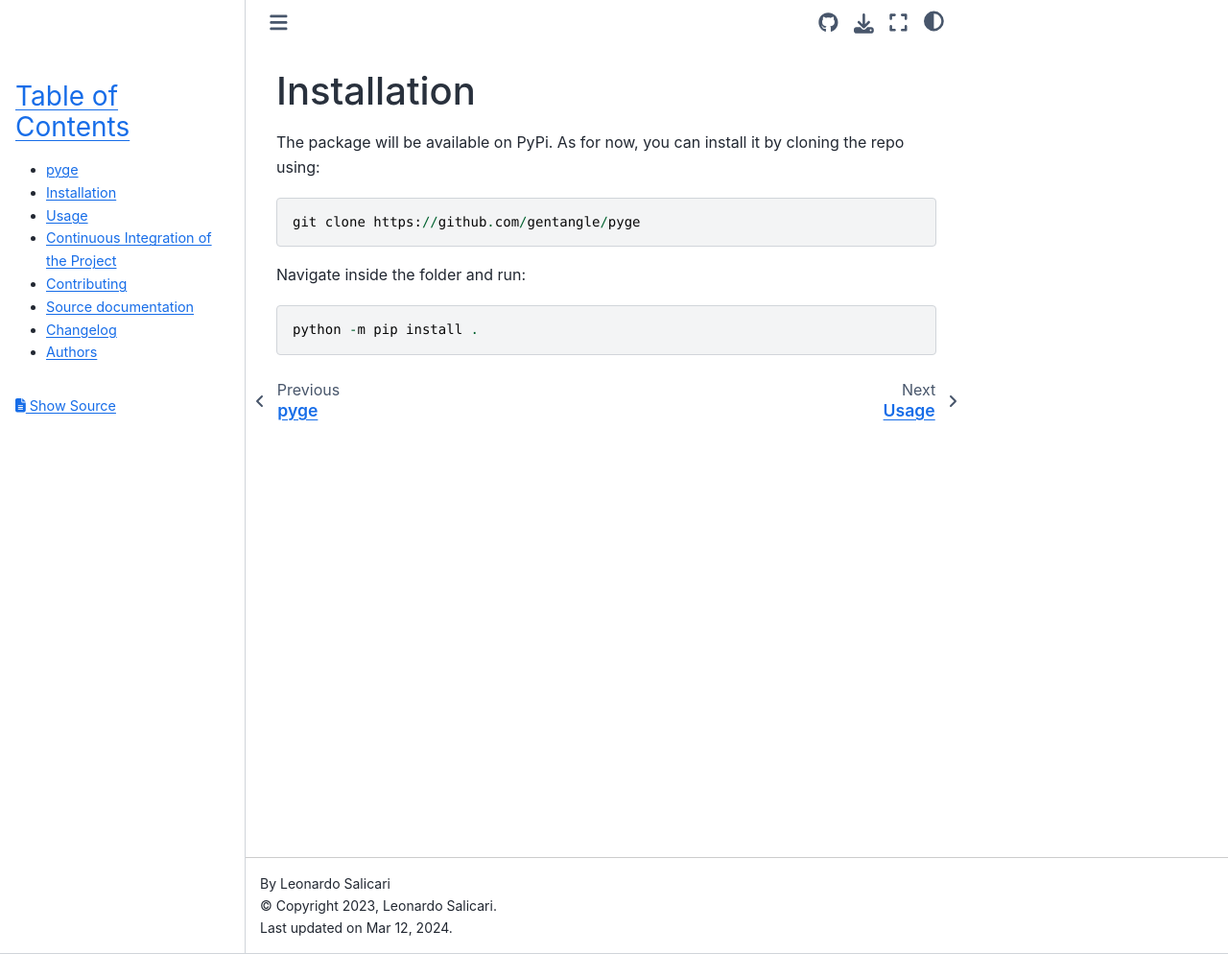
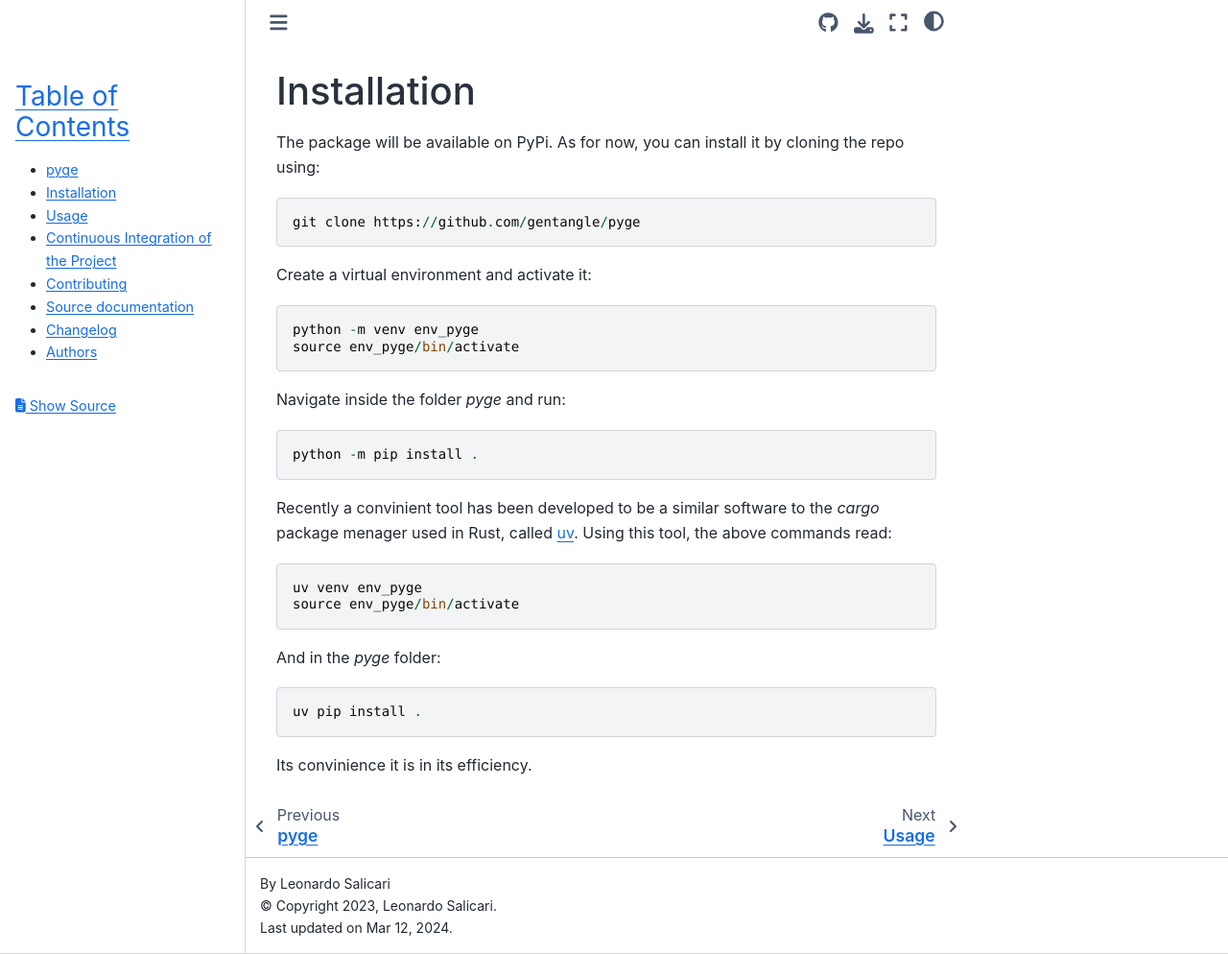
Before and after one commit to gentangle/pyge, a Sphinx documentation site: the page built from docs/installation.rst, in a window 1280 px wide and 994 px high. Shown: the whole window at 96% size. Built offline with Sphinx 7.4.7 and the Sphinx Book theme 1.1.4, drawn with Linux system fonts in a browser that asks for light colours.

Commit message:
doc: installation and uv note

```diff
--- a/docs/installation.rst
+++ b/docs/installation.rst
@@ -6,6 +6,23 @@ The package will be available on PyPi. As for now, you can install it by cloning
 
     git clone https://github.com/gentangle/pyge
 
-Navigate inside the folder and run::
+Create a virtual environment and activate it::
+
+    python -m venv env_pyge
+    source env_pyge/bin/activate
+
+Navigate inside the folder `pyge` and run::
 
     python -m pip install .
+
+
+Recently a convinient tool has been developed to be a similar software to the `cargo` package menager used in Rust, called `uv <https://github.com/astral-sh/uv>`_. Using this tool, the above commands read::
+
+    uv venv env_pyge
+    source env_pyge/bin/activate
+
+And in the `pyge` folder::
+
+    uv pip install .
+
+Its convinience it is in its efficiency.
```
